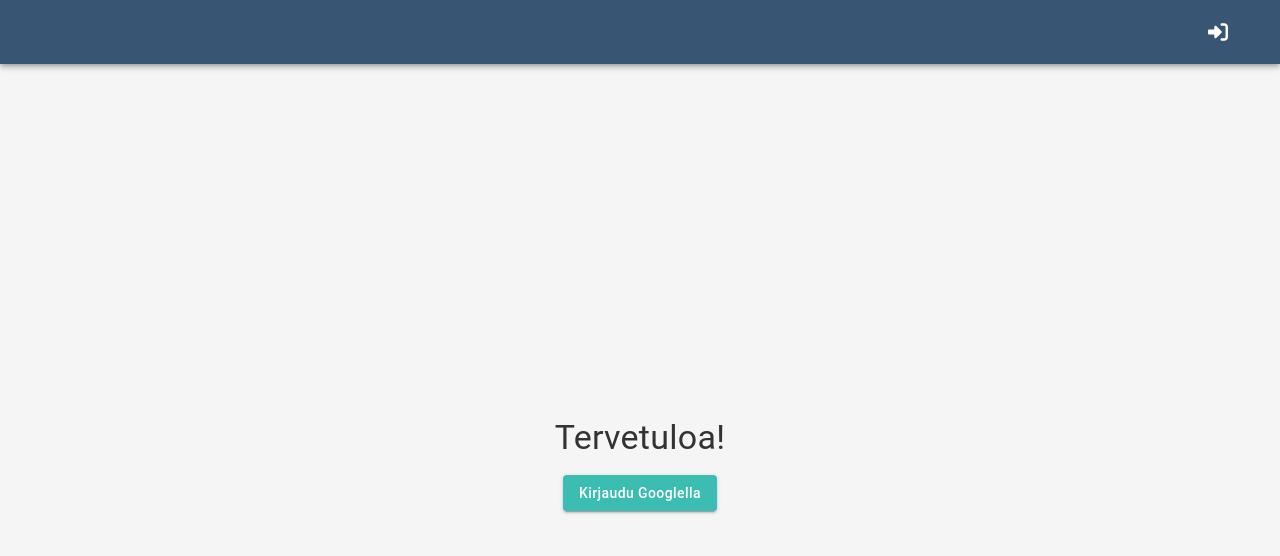
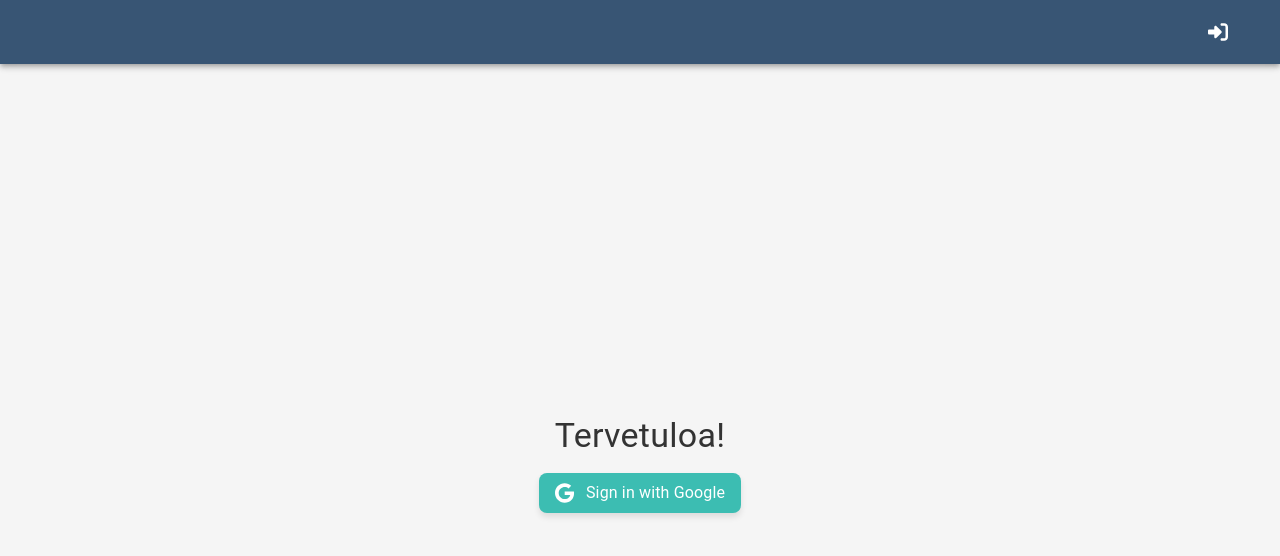
Before and after one commit to nikandt/vaalikone, a Next.js app: page / in a window 1280 px wide. Shown: the top 556 px of the page. Built offline with nearby package versions, Linux system fonts and the light colour scheme; no server answers.

Commit message:
Fix @typescript-eslint/no-explicit-any errors

```diff
--- a/app/components/profile.tsx
+++ /dev/null
@@ -1,79 +0,0 @@
-import { useRouter } from 'next/router'; // Adjust if using a different routing setup
-import { useEffect, useState } from 'react';
-import { Box, Card, CardContent, Typography, Button, Link } from '@mui/material';
-import { useUsers } from '../data/users'; // Ensure this hook fetches user data based on ID
-
-const Profile = () => {
-  const router = useRouter();
-  const { id } = router.query; // Fetch the user ID from the URL
-  const { users } = useUsers(); // Fetch all users
-
-  // State to hold user details
-  const [user, setUser] = useState(null);
-
-  // Fetch the current user based on the ID from URL
-  useEffect(() => {
-    if (id) {
-      const matchedUser = users.find((u) => u.id === id);
-      setUser(matchedUser);
-    }
-  }, [id, users]);
-
-  // Redirect if user not found
-  if (!user) {
-    return <Typography variant="h6">User not found</Typography>;
-  }
-
-  return (
-    <Box sx={{ maxWidth: 800, margin: '0 auto', padding: 4 }}>
-      <Card>
-        <CardContent>
-          {/* User Basic Info */}
-          <Typography variant="h4" gutterBottom>{user.name}</Typography>
-          <Typography variant="subtitle1">{user.email}</Typography>
-          <Typography variant="subtitle1">{user.phone}</Typography>
-          <Typography variant="subtitle1">
-            <Link href={user.website} target="_blank" rel="noopener noreferrer">
-              {user.website}
-            </Link>
-          </Typography>
-
-          {/* Address */}
-          <Box mt={3}>
-            <Typography variant="h6">Address</Typography>
-            <Typography variant="body2">
-              {user.address.street}, {user.address.suite}, {user.address.city}, {user.address.zipcode}
-            </Typography>
-          </Box>
-
-          {/* Company */}
-          <Box mt={3}>
-            <Typography variant="h6">Company</Typography>
-            <Typography variant="body2">{user.company.name}</Typography>
-            <Typography variant="body2" color="textSecondary">{user.company.catchPhrase}</Typography>
-          </Box>
-
-          {/* Questionnaire Answers */}
-          <Box mt={4}>
-            <Typography variant="h6">Questionnaire Answers</Typography>
-            {user.answers.map((answer) => (
-              <Card key={answer.questionId} sx={{ my: 2, padding: 2 }}>
-                <Typography variant="subtitle1">Question ID: {answer.questionId}</Typography>
-                <Typography variant="body2">Answer: {answer.answer}</Typography>
-                {answer.customText && (
-                  <Typography variant="body2" color="textSecondary">
-                    Comment: {answer.customText}
-                  </Typography>
-                )}
-              </Card>
-            ))}
-          </Box>
-
-          {/* Back to Home Button */}
-        </CardContent>
-      </Card>
-    </Box>
-  );
-};
-
-export default Profile;
--- a/app/components/seating.tsx
+++ b/app/components/seating.tsx
@@ -9,9 +9,16 @@ function chunkArray(array, size) {
   return result;
 }
 
+interface Match {
+    distance: number;
+    percentage: number;
+    secondAnswererId: string;
+  }
+
+
 function SeatingArrangement({ matches, currentUserId }) {
   // Step 1: Sort by distance, then by percentage descending
-  const sortedMatches = matches.sort((a, b) =>
+  const sortedMatches = matches.sort(( a : Match, b : Match) =>
     a.distance - b.distance || b.percentage - a.percentage
   );
 
--- a/app/components/vieraat.tsx
+++ b/app/components/vieraat.tsx
@@ -154,7 +154,7 @@ const Vieraat: React.FC = () => {
 
       const dbMatchArray = extraMatchData[userId]?.matches;
       const dbMatch = dbMatchArray ? dbMatchArray.find(
-        (m) => m.secondAnswererId === user.id
+        (m) => m.secondAnswererId === user.id,
       ) : null;
 
       if (!match && !extraMatchData[user.id]) getMatchData();
--- a/app/page.tsx
+++ b/app/page.tsx
@@ -5,7 +5,8 @@ import Home from './components/home';
 import Vaalikone from './components/vaalikone';
 import Vieraat from './components/vieraat';
 import Header from './components/header';
-import Profile from './components/profile';
+import { FontAwesomeIcon } from '@fortawesome/react-fontawesome';
+import { faGoogle } from '@fortawesome/free-brands-svg-icons';
 import { Drawer, List, Typography, Button, ListItemButton, ListItemText, ListItemIcon, IconButton, useMediaQuery, Box } from '@mui/material';
 import MenuIcon from '@mui/icons-material/Menu';
 import HomeIcon from '@mui/icons-material/Home';
@@ -16,7 +17,7 @@ import { ThemeProvider, CssBaseline } from '@mui/material';
 import { auth } from './lib/firebase/clientApp';
 
 import {
-  onAuthStateChanged
+  onAuthStateChanged,
 } from 'firebase/auth';
 
 import {  signInWithGoogle} from './lib/firebase/auth';
@@ -26,7 +27,7 @@ import theme from './theme';
 export default function Page() {
   const [isDrawerOpen, setIsDrawerOpen] = useState(true);
   const isMobile = useMediaQuery(theme.breakpoints.down('sm'));
-  const [currentPage, setCurrentPage] = useState<'home' | 'vaalikone' | 'vieraat' | 'profile'>('home');
+  const [currentPage, setCurrentPage] = useState<'home' | 'vaalikone' | 'vieraat' >('home');
 
   const [isAuthenticated, setIsAuthenticated] = useState(false);
 
@@ -46,7 +47,7 @@ export default function Page() {
     signInWithGoogle();
   };
 
-  const handleNavigation = (page: 'home' | 'vaalikone' | 'vieraat' | 'profile') => {
+  const handleNavigation = (page: 'home' | 'vaalikone' | 'vieraat' ) => {
     setCurrentPage(page);
     if (isMobile) {
       setIsDrawerOpen(false);
@@ -99,7 +100,6 @@ export default function Page() {
             {currentPage === 'home' && <Home navigateToVaalikone={() => handleNavigation('vaalikone')} />}
             {currentPage === 'vaalikone' && <Vaalikone />}
             {currentPage === 'vieraat' && <Vieraat />}
-            {currentPage === 'profile' && <Profile />}
           </div>
         </div>
       ) : (
@@ -114,9 +114,27 @@ export default function Page() {
           gap={2}
         >
           <Typography variant="h4">Tervetuloa!</Typography>
-          <Button variant="contained" color="primary" onClick={handleSignIn}>
-            Kirjaudu Googlella
-          </Button>
+          <Button
+            onClick={handleSignIn}
+            variant="contained"
+            sx={{
+              textTransform: 'none',
+              borderRadius: 2,
+              padding: '8px 16px',
+              fontSize: '16px',
+              fontWeight: 'bold',
+              display: 'flex',
+              alignItems: 'center',
+              gap: 1.5,
+              boxShadow: '0px 4px 6px rgba(0, 0, 0, 0.1)',
+              '&:hover': {
+                backgroundColor: '#357AE8',
+              },
+            }}
+          >
+      <FontAwesomeIcon icon={faGoogle} style={{ fontSize: '20px' }} />
+      <Typography>Sign in with Google</Typography>
+    </Button>
         </Box>
       )}
     </ThemeProvider>
--- a/package.json
+++ b/package.json
@@ -13,6 +13,7 @@
     "@emotion/react": "^11.13.3",
     "@emotion/styled": "^11.13.0",
     "@fortawesome/fontawesome-svg-core": "^6.6.0",
+    "@fortawesome/free-brands-svg-icons": "^6.6.0",
     "@fortawesome/free-solid-svg-icons": "^6.6.0",
     "@fortawesome/react-fontawesome": "^0.2.2",
     "@mui/icons-material": "^6.1.5",
```
Also changed, not shown: 1 other file (tests, documents, lock files or other folders).
